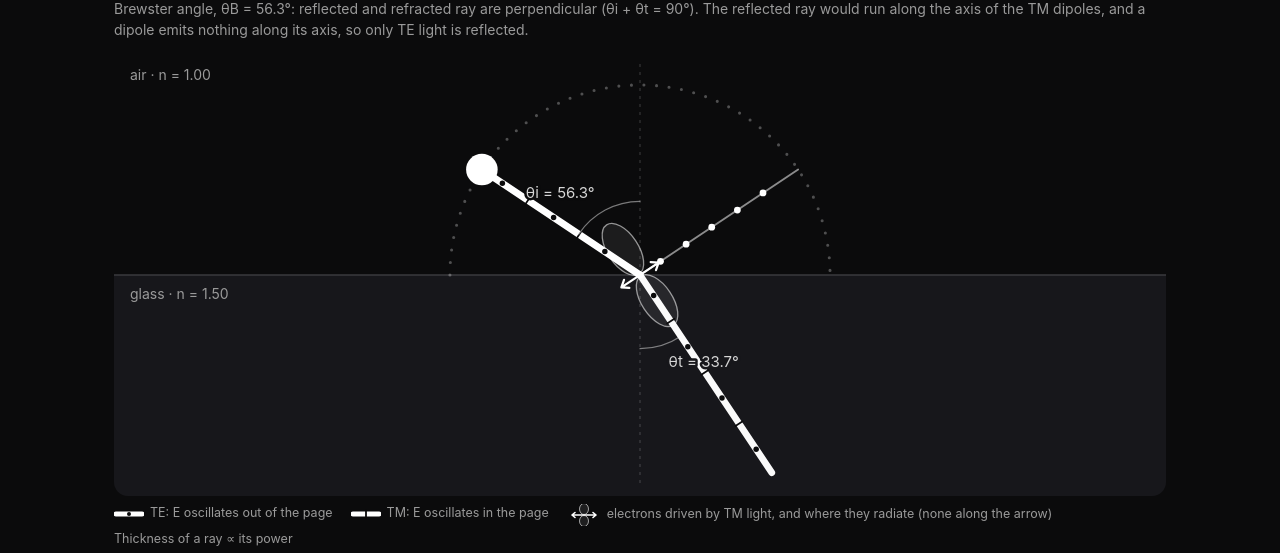
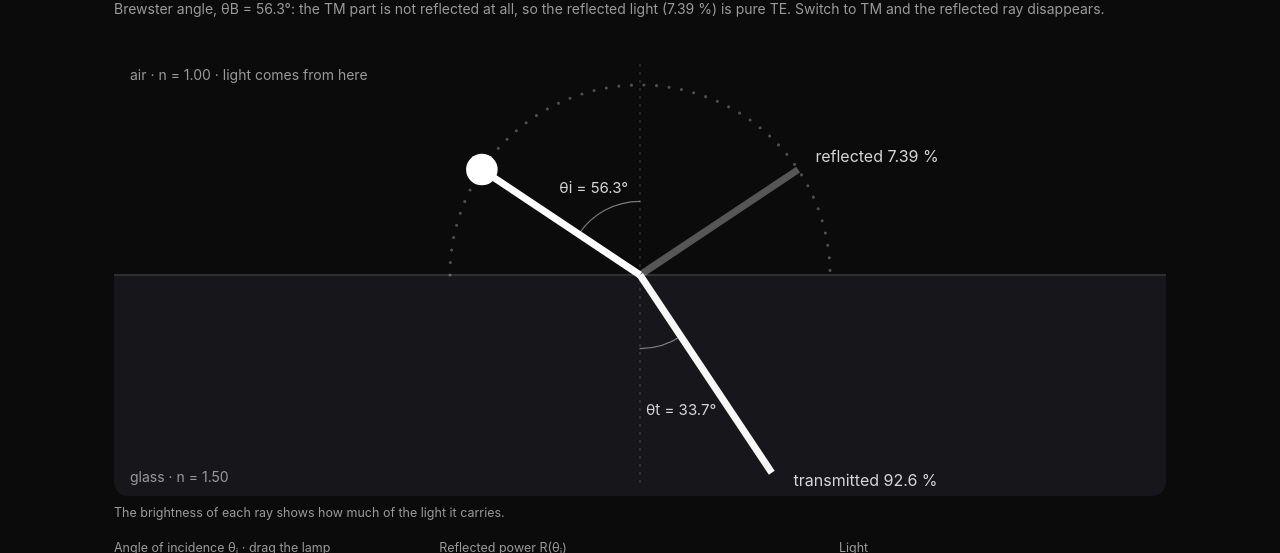
Before and after one commit to LukasSchreyoegg/optics-visualizations, a plain HTML site: page fresnel-brewster/index.html in a window 1280 px wide. Shown: the part 65-618 px from the top of the page. Drawn offline with Linux system fonts and the light colour scheme.

Commit message:
Change in Fresnel-brewster visualization

```diff
--- a/fresnel-brewster/index.html
+++ b/fresnel-brewster/index.html
@@ -55,12 +55,7 @@
   <h1>Why does glass reflect, and when does it stop?</h1>
   <div class="say" id="say"></div>
   <canvas id="scene" height="440"></canvas>
-  <div class="legend">
-    <span><svg width="30" height="10"><line x1="2" y1="5" x2="28" y2="5" stroke="#fff" stroke-width="5" stroke-linecap="round"/><circle cx="15" cy="5" r="2" fill="#0b0b0c"/></svg>TE: E oscillates out of the page</span>
-    <span><svg width="30" height="10"><line x1="2" y1="5" x2="28" y2="5" stroke="#fff" stroke-width="5" stroke-linecap="round"/><line x1="15" y1="0.5" x2="15" y2="9.5" stroke="#0b0b0c" stroke-width="1.8"/></svg>TM: E oscillates in the page</span>
-    <span><svg width="34" height="22" viewBox="-17 -11 34 22"><ellipse cx="0" cy="-6" rx="4.5" ry="5.5" fill="rgba(255,255,255,0.08)" stroke="rgba(255,255,255,0.6)" stroke-width="1"/><ellipse cx="0" cy="6" rx="4.5" ry="5.5" fill="rgba(255,255,255,0.08)" stroke="rgba(255,255,255,0.6)" stroke-width="1"/><path d="M-12 0 H12 M12 0 l-3 -2.5 M12 0 l-3 2.5 M-12 0 l3 -2.5 M-12 0 l3 2.5" stroke="#fff" stroke-width="1.6" stroke-linecap="round" fill="none"/></svg>electrons driven by TM light, and where they radiate (none along the arrow)</span>
-    <span>Thickness of a ray ∝ its power</span>
-  </div>
+  <div class="legend"><span>The brightness of each ray shows how much of the light it carries.</span></div>
 
   <div class="row">
     <div>
@@ -76,7 +71,7 @@
     </div>
     <div>
       <div class="lab">Light</div>
-      <div style="margin-top:6px"><button class="pill" data-pol="TE">TE</button><button class="pill" data-pol="TM">TM</button><button class="pill on" data-pol="both">both</button></div>
+      <div style="margin-top:6px"><button class="pill" data-pol="TE">TE</button><button class="pill" data-pol="TM">TM</button><button class="pill on" data-pol="both">unpolarised</button></div>
       <div class="lab" style="margin-top:6px">Material</div>
       <div style="margin-top:6px"><button class="pill" data-n="1.333">water 1.33</button><button class="pill on" data-n="1.5">glass 1.50</button><button class="pill" data-n="2.417">diamond 2.42</button></div>
       <button class="pill" id="flip" style="margin-top:4px">⇅ Light from below</button>
@@ -92,7 +87,8 @@
         <div class="eq"><i>r</i><sub>TE</sub> = (<i>n</i><sub>1</sub> cos <i>θ</i><sub>i</sub> − <i>n</i><sub>2</sub> cos <i>θ</i><sub>t</sub>) / (<i>n</i><sub>1</sub> cos <i>θ</i><sub>i</sub> + <i>n</i><sub>2</sub> cos <i>θ</i><sub>t</sub>), &nbsp; <i>r</i><sub>TM</sub> = (<i>n</i><sub>2</sub> cos <i>θ</i><sub>i</sub> − <i>n</i><sub>1</sub> cos <i>θ</i><sub>t</sub>) / (<i>n</i><sub>2</sub> cos <i>θ</i><sub>i</sub> + <i>n</i><sub>1</sub> cos <i>θ</i><sub>t</sub>)</div>
         <div class="eq"><i>t</i><sub>TE</sub> = 2<i>n</i><sub>1</sub> cos <i>θ</i><sub>i</sub> / (<i>n</i><sub>1</sub> cos <i>θ</i><sub>i</sub> + <i>n</i><sub>2</sub> cos <i>θ</i><sub>t</sub>), &nbsp; <i>t</i><sub>TM</sub> = 2<i>n</i><sub>1</sub> cos <i>θ</i><sub>i</sub> / (<i>n</i><sub>2</sub> cos <i>θ</i><sub>i</sub> + <i>n</i><sub>1</sub> cos <i>θ</i><sub>t</sub>)</div>
         <div class="eq"><i>R</i> = |<i>r</i>|<sup>2</sup>, &nbsp; <i>T</i> = (<i>n</i><sub>2</sub> cos <i>θ</i><sub>t</sub>)/(<i>n</i><sub>1</sub> cos <i>θ</i><sub>i</sub>) · |<i>t</i>|<sup>2</sup></div>
-        <p>The factor in <i>T</i> accounts for the different speed and the different width of the beam in the second medium. Sign conventions for <i>r</i><sub>TM</sub> differ between textbooks; the reflected powers <i>R</i> do not depend on them. For unpolarised light (“both”) the powers of TE and TM are averaged.</p>
+        <p>The factor in <i>T</i> accounts for the different speed and the different width of the beam in the second medium. Sign conventions for <i>r</i><sub>TM</sub> differ between textbooks; the reflected powers <i>R</i> do not depend on them. For unpolarised light the powers of TE and TM are averaged.</p>
+        <p><b>The picture.</b> All rays have the same width; their brightness is their power, drawn with the usual display gamma, so a ray with 4 % of the power really looks like 4 % of the light.</p>
         <p><b>Brewster angle.</b> For TM light the dipoles in the second medium oscillate perpendicular to the refracted ray, in the plane of incidence. A dipole emits nothing along its axis (radiated power ∝ sin<sup>2</sup>ϑ, as on the Rayleigh page). If the reflected ray would run exactly along that axis, there is no TM reflection. This happens when reflected and refracted ray are perpendicular, <i>θ</i><sub>i</sub> + <i>θ</i><sub>t</sub> = 90°, which with Snell's law gives tan <i>θ</i><sub>B</sub> = <i>n</i><sub>2</sub>/<i>n</i><sub>1</sub>. Reflection at this angle is a simple polariser.</p>
         <p><b>Total internal reflection.</b> Coming from the denser medium, sin <i>θ</i><sub>t</sub> would exceed 1 above sin <i>θ</i><sub>c</sub> = <i>n</i><sub>2</sub>/<i>n</i><sub>1</sub>. Then cos <i>θ</i><sub>t</sub> becomes imaginary, |<i>r</i>| = 1 and all light is reflected. Behind the interface only an evanescent wave remains, which decays with the depth</p>
         <div class="eq"><i>d</i> = <i>λ</i> / (2π √(<i>n</i><sub>1</sub><sup>2</sup> sin<sup>2</sup><i>θ</i><sub>i</sub> − <i>n</i><sub>2</sub><sup>2</sup>)) &nbsp; (here for <i>λ</i> = 550 nm).</div>
@@ -186,14 +182,25 @@ function geometry(w) {
 
 function sentence(f, n1, n2) {
   const th = state.th, thB = deg(Math.atan(n2 / n1)), R0 = ((n1 - n2) / (n1 + n2)) ** 2;
+  const mat = names[state.n], into = state.below ? "the air" : "the " + mat;
   if (f.tir) {
     const d = 550 / (2 * Math.PI * Math.sqrt(n1 * n1 * Math.sin(rad(th)) ** 2 - n2 * n2));
-    return `Total internal reflection: above θc = ${deg(Math.asin(n2 / n1)).toFixed(1)}° all light is reflected. Behind the surface only an evanescent wave remains, which dies off within about ${d < 1000 ? d.toFixed(0) + " nm" : (d / 1000).toFixed(1) + " μm"}.`;
+    return `Total internal reflection: above θc = ${deg(Math.asin(n2 / n1)).toFixed(1)}° no light gets out of the ${mat}, all of it is reflected. Only an evanescent wave reaches about ${d < 1000 ? d.toFixed(0) + " nm" : (d / 1000).toFixed(1) + " μm"} into the air.`;
   }
-  if (Math.abs(th - thB) < 0.8) return `Brewster angle, θB = ${thB.toFixed(1)}°: reflected and refracted ray are perpendicular (θi + θt = 90°). The reflected ray would run along the axis of the TM dipoles, and a dipole emits nothing along its axis, so only TE light is reflected.`;
-  if (th < 8) return `Almost perpendicular: only ((n₁ − n₂)/(n₁ + n₂))² = ${pct(R0)} is reflected, the same for TE and TM.`;
-  if (th > 80 && !state.below) return `Grazing incidence: most of the light is reflected, for TE and TM. That is why a calm lake mirrors the far shore.`;
-  return `TE light is reflected more strongly than TM light. Move the lamp to θB = ${thB.toFixed(1)}° and the TM reflection vanishes.`;
+  const P = shares(f);
+  if (Math.abs(th - thB) < 0.8) {
+    if (state.pol === "TM") return `Brewster angle, θB = ${thB.toFixed(1)}°: TM light is not reflected at all, so the reflected ray is gone. Here the reflected and the refracted ray would be exactly perpendicular.`;
+    if (state.pol === "TE") return `Brewster angle, θB = ${thB.toFixed(1)}°: TE light is still reflected (${pct(f.RTE)}). Switch to TM and the reflected ray disappears.`;
+    return `Brewster angle, θB = ${thB.toFixed(1)}°: the TM part is not reflected at all, so the reflected light (${pct(P.r)}) is pure TE. Switch to TM and the reflected ray disappears.`;
+  }
+  if (th < 8) return `Almost perpendicular: only ((n₁ − n₂)/(n₁ + n₂))² = ${pct(R0)} is reflected, the rest goes into ${into}.`;
+  if (th > 80 && !state.below) return `Grazing incidence: ${pct(P.r)} is reflected. That is why a calm lake mirrors the far shore.`;
+  return `${pct(P.r)} of the light is reflected and ${pct(P.t)} goes into ${into}. TE light is reflected more strongly than TM light; at θB = ${thB.toFixed(1)}° the TM reflection vanishes.`;
+}
+// reflected and transmitted share of the incident power for the chosen light
+function shares(f) {
+  const a = state.pol === "TE" ? 1 : state.pol === "TM" ? 0 : 0.5;
+  return { r: a * f.RTE + (1 - a) * f.RTM, t: a * f.TTE + (1 - a) * f.TTM };
 }
 
 function render() {
@@ -223,27 +230,23 @@ function drawScene(f, n1, n2) {
   // rays: incident from the lamp (left), reflected (right, same side), transmitted (right, other side)
   const lamp = [g.X - g.L * Math.sin(th), g.Y + up * g.L * Math.cos(th)];
   const refl = [g.X + g.L * Math.sin(th), g.Y + up * g.L * Math.cos(th)];
-  const showTE = state.pol !== "TM", showTM = state.pol !== "TE";
-  const wTE = showTE ? (showTM ? 0.5 : 1) : 0, wTM = showTM ? (showTE ? 0.5 : 1) : 0;   // share of the incident power
-  const Pr = wTE * f.RTE + wTM * f.RTM, Pt = wTE * f.TTE + wTM * f.TTM;
-  const W0 = 5 * Math.min(1.4, s);
-  if (showTM && !f.tir) dipole(ctx, g, f.tht, up, s, "lobes");
-  ray(ctx, lamp, [g.X, g.Y], 1, W0, showTE, showTM, s);
-  ray(ctx, [g.X, g.Y], refl, Pr, W0, showTE && f.RTE > 0.002, showTM && f.RTM > 0.002, s);
+  const P = shares(f), W = 5 * Math.min(1.4, s);
+  ray(ctx, lamp, [g.X, g.Y], 1, W);
+  ray(ctx, [g.X, g.Y], refl, P.r, W);
+  rayLabel(ctx, g, refl, "reflected " + pct(P.r), up, s);
   if (!f.tir) {
     const tht = f.tht, Lt = 1.25 * g.L;
     const tr = [g.X + Lt * Math.sin(tht), g.Y - up * Lt * Math.cos(tht)];
-    ray(ctx, [g.X, g.Y], tr, Pt, W0, showTE, showTM, s);
-    // dipole of the TM light in the second medium: perpendicular to the refracted ray, in the plane
-    if (showTM) dipole(ctx, g, tht, up, s, "arrow");
+    ray(ctx, [g.X, g.Y], tr, P.t, W);
+    rayLabel(ctx, g, tr, "transmitted " + pct(P.t), -up, s);
     angleArc(ctx, g, tht, -up, `θt = ${deg(tht).toFixed(1)}°`, true, s);
   } else {
-    // evanescent wave: a thin glow on the other side of the interface
-    const rx = 0.13 * w, ry = 18 * s;
+    // evanescent wave: a faint thin band on the other side of the interface
+    const rx = 0.12 * w, ry = 12 * s;
     ctx.save(); ctx.beginPath(); ctx.rect(0, up > 0 ? 0 : g.Y, w, up > 0 ? g.Y : h - g.Y); ctx.clip();
     ctx.translate(g.X, g.Y); ctx.scale(1, ry / rx);
     const grd = ctx.createRadialGradient(0, 0, 0, 0, 0, rx);
-    grd.addColorStop(0, "rgba(255,255,255,0.35)"); grd.addColorStop(1, "rgba(255,255,255,0)");
+    grd.addColorStop(0, "rgba(255,255,255,0.22)"); grd.addColorStop(1, "rgba(255,255,255,0)");
     ctx.fillStyle = grd; ctx.beginPath(); ctx.arc(0, 0, rx, 0, 2 * Math.PI); ctx.fill(); ctx.restore();
   }
   angleArc(ctx, g, th, up, `θi = ${state.th.toFixed(1)}°`, false, s);
@@ -253,64 +256,70 @@ function drawScene(f, n1, n2) {
   // media labels
   ctx.fillStyle = "#9a9a9a"; ctx.font = `${Math.round(Math.max(11, 12 * Math.min(1.2, s)))}px -apple-system, system-ui, sans-serif`;
   const top = "air · n = 1.00", bot = `${names[state.n]} · n = ${state.n.toFixed(2)}`;
-  ctx.fillText(top, 16, 26); ctx.fillText(bot, 16, g.Y + 24);
-  if (state.below) { ctx.fillText("light comes from the " + names[state.n], 16, h - 14); }
+  ctx.fillText(top + (state.below ? "" : " · light comes from here"), 16, 26);
+  ctx.fillText(bot + (state.below ? " · light comes from here" : ""), 16, h - 14);
 }
 
-// a ray from A to B carrying the power P (0..1); TE as dots, TM as ticks
-function ray(ctx, A, B, P, W0, te, tm, s) {
-  if (P < 0.002) return;
-  const wdt = Math.max(1.4, W0 * Math.sqrt(P));
-  ctx.lineCap = "round"; ctx.strokeStyle = `rgba(255,255,255,${(0.35 + 0.65 * Math.sqrt(P)).toFixed(3)})`; ctx.lineWidth = wdt;
+// a plain ray from A to B carrying the power P (0..1). Same width for all rays; the brightness is the
+// power, gamma-encoded for the display (sRGB ≈ P^(1/2.2)), so it looks like that share of the light.
+function ray(ctx, A, B, P, W) {
+  if (P < 1e-4) return;
+  ctx.lineCap = "butt"; ctx.lineWidth = W;
+  ctx.strokeStyle = `rgba(255,255,255,${Math.pow(P, 1 / 2.2).toFixed(3)})`;
   ctx.beginPath(); ctx.moveTo(...A); ctx.lineTo(...B); ctx.stroke();
-  const dx = B[0] - A[0], dy = B[1] - A[1], L = Math.hypot(dx, dy), ux = dx / L, uy = dy / L;
-  const step = 22 * Math.min(1.4, s), on = wdt >= 3.5, mark = on ? "#0b0b0c" : "#ffffff";
-  let k = 0;
-  for (let d = step * 0.8; d < L - step * 0.4; d += step, k++) {
-    const x = A[0] + ux * d, y = A[1] + uy * d;
-    const both = te && tm, isTE = both ? k % 2 === 0 : te;
-    if (!te && !tm) continue;
-    if (isTE) { ctx.fillStyle = mark; ctx.beginPath(); ctx.arc(x, y, (on ? 2.1 : 2.6) * Math.min(1.3, s), 0, 2 * Math.PI); ctx.fill(); }
-    else {
-      const t = on ? wdt / 2 + 1 : 5 * Math.min(1.3, s);
-      ctx.strokeStyle = mark; ctx.lineWidth = 1.7; ctx.lineCap = "round";
-      ctx.beginPath(); ctx.moveTo(x - uy * t, y + ux * t); ctx.lineTo(x + uy * t, y - ux * t); ctx.stroke();
-    }
+  ctx.lineCap = "round";
+}
+// percentage at the outer end of a ray, pushed away from the hit point
+function rayLabel(ctx, g, E, text, side, s) {
+  const dx = E[0] - g.X, dy = E[1] - g.Y, L = Math.hypot(dx, dy);
+  const k = 16 * Math.min(1.3, s);
+  let x = E[0] + dx / L * k, y = E[1] + dy / L * k + 4;
+  const yMin = 18, yMax = g.H - 10;
+  if (y < yMin || y > yMax) {                 // steep ray leaving the canvas: put the label beside it
+    y = Math.min(yMax, Math.max(yMin, y));
+    x = g.X + dx * (y - 4 - g.Y) / dy + 12 * Math.min(1.3, s);
   }
+  ctx.font = `${Math.round(12.5 * Math.min(1.25, Math.max(0.95, s)))}px -apple-system, system-ui, sans-serif`;
+  const tw = ctx.measureText(text).width;
+  x = Math.min(x, g.w - 10 - tw);
+  ctx.save(); ctx.lineWidth = 5; ctx.lineJoin = "round"; ctx.strokeStyle = y > g.Y ? "#17171b" : "#0b0b0c";
+  ctx.strokeText(text, x, y); ctx.restore();
+  ctx.fillStyle = "#d6d6d6"; ctx.fillText(text, x, y);
 }
 
-// dipole at the hit point: the electrons oscillate perpendicular to the refracted ray (TM);
-// its emission lobes (∝ sin²ϑ) lie perpendicular to the axis, along the axis it emits nothing
-function dipole(ctx, g, tht, up, s, part) {
-  const ax = Math.cos(tht), ay = up * Math.sin(tht);
-  const L = 14 * s, k = Math.min(1.4, s);
-  ctx.save(); ctx.translate(g.X, g.Y); ctx.rotate(Math.atan2(ay, ax));
-  if (part === "lobes") {
-    ctx.strokeStyle = "rgba(255,255,255,0.55)"; ctx.fillStyle = "rgba(255,255,255,0.07)"; ctx.lineWidth = 1.3;
-    for (const sg of [-1, 1]) { ctx.beginPath(); ctx.ellipse(0, sg * 22 * k, 11 * k, 21 * k, 0, 0, 2 * Math.PI); ctx.fill(); ctx.stroke(); }
-    ctx.restore(); return;
-  }
-  ctx.strokeStyle = "#fff"; ctx.lineWidth = 2.2; ctx.lineCap = "round";
-  ctx.beginPath(); ctx.moveTo(-L, 0); ctx.lineTo(L, 0);
-  ctx.moveTo(L, 0); ctx.lineTo(L - 4 * s, -3 * s); ctx.moveTo(L, 0); ctx.lineTo(L - 4 * s, 3 * s);
-  ctx.moveTo(-L, 0); ctx.lineTo(-L + 4 * s, -3 * s); ctx.moveTo(-L, 0); ctx.lineTo(-L + 4 * s, 3 * s); ctx.stroke();
-  ctx.restore();
-}
-
-// arc between the normal and a ray; side −1 above the interface, +1 below; right = ray on the right
+// arc between the normal and a ray; side −1 above the interface, +1 below; right = ray on the right.
+// The label goes inside the angle if it fits there, otherwise just outside the ray, so it never covers a ray.
 function angleArc(ctx, g, a, side, label, right, s) {
   if (a < rad(1.5)) return;
-  const r = 0.07 * g.w, n0 = side < 0 ? -Math.PI / 2 : Math.PI / 2;
+  const r = Math.max(0.07 * g.w, 26), n0 = side < 0 ? -Math.PI / 2 : Math.PI / 2;
   const a1 = right ? n0 + (side < 0 ? a : -a) : n0 + (side < 0 ? -a : a);
   ctx.strokeStyle = "rgba(255,255,255,0.45)"; ctx.lineWidth = 1.2;
   ctx.beginPath(); ctx.arc(g.X, g.Y, r, Math.min(n0, a1), Math.max(n0, a1)); ctx.stroke();
-  const mid = (n0 + a1) / 2, rl = r + 14 * Math.min(1.3, s);
-  ctx.fillStyle = "#d6d6d6"; ctx.font = `${Math.round(12 * Math.min(1.25, Math.max(0.95, s)))}px -apple-system, system-ui, sans-serif`;
-  ctx.textAlign = right ? "left" : "right";
-  const tx = g.X + rl * Math.cos(mid) + (right ? 2 : -2), ty = g.Y + rl * Math.sin(mid) + 4;
-  ctx.save(); ctx.lineWidth = 5; ctx.lineJoin = "round"; ctx.strokeStyle = ty > g.Y ? "#17171b" : "#0b0b0c";   // halo keeps the label readable over a ray
+  ctx.font = `${Math.round(12 * Math.min(1.25, Math.max(0.95, s)))}px -apple-system, system-ui, sans-serif`;
+  const tw = ctx.measureText(label).width, dir = right ? 1 : -1;
+  const tan = Math.tan(a), hw = tw / 2 + 2, hh = 8, room = g.Y - 6;
+  // search along the bisector for a spot where the whole text box lies between normal and ray,
+  // clear of the arc (u = sideways from the normal, d = distance from the interface)
+  const ok = (u0, d0) => {
+    let inside = 0, outside = 0;
+    for (const [u, d] of [[u0 - hw, d0 - hh], [u0 + hw, d0 - hh], [u0 - hw, d0 + hh], [u0 + hw, d0 + hh]]) {
+      if (u < 4 || d < 4 || d > room || d * Math.sin(a) - u * Math.cos(a) < 5) return false;
+      const q = Math.hypot(u, d); if (q < r - 4) inside++; else if (q > r + 4) outside++; else return false;
+    }
+    return inside === 4 || outside === 4;
+  };
+  let tx = null, ty;
+  for (let rho = 12; rho < 1.3 * g.L; rho += 2) {
+    const u0 = rho * Math.sin(a / 2), d0 = rho * Math.cos(a / 2);
+    if (ok(u0, d0)) { ctx.textAlign = "center"; tx = g.X + dir * u0; ty = g.Y + side * d0 + 4; break; }
+  }
+  if (tx === null) {                              // too narrow: just outside the ray, text box clear of it
+    const y0 = (r + 6) * Math.cos(a), far = y0 + 12;
+    ctx.textAlign = right ? "left" : "right"; tx = g.X + dir * (far * tan + 8); ty = g.Y + side * y0 + (side > 0 ? 12 : 0);
+  }
+  ctx.save(); ctx.lineWidth = 5; ctx.lineJoin = "round"; ctx.strokeStyle = ty > g.Y ? "#17171b" : "#0b0b0c";
   ctx.strokeText(label, tx, ty); ctx.restore();
-  ctx.fillText(label, tx, ty);
+  ctx.fillStyle = "#d6d6d6"; ctx.fillText(label, tx, ty);
   ctx.textAlign = "left";
 }
 
```
Also changed, not shown: index.html (+1 -1 lines), fresnel-brewster/preview.png, 1 other file.
